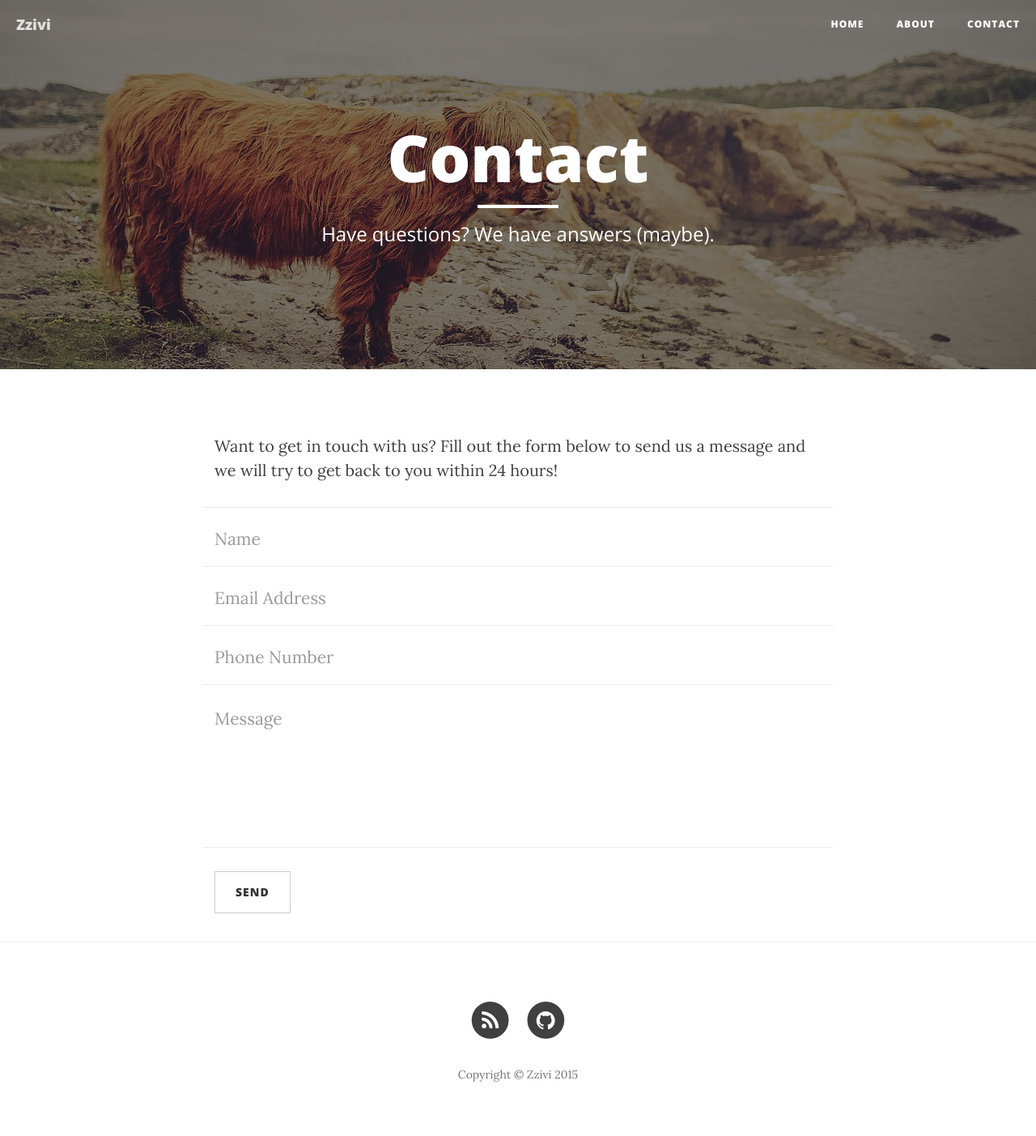
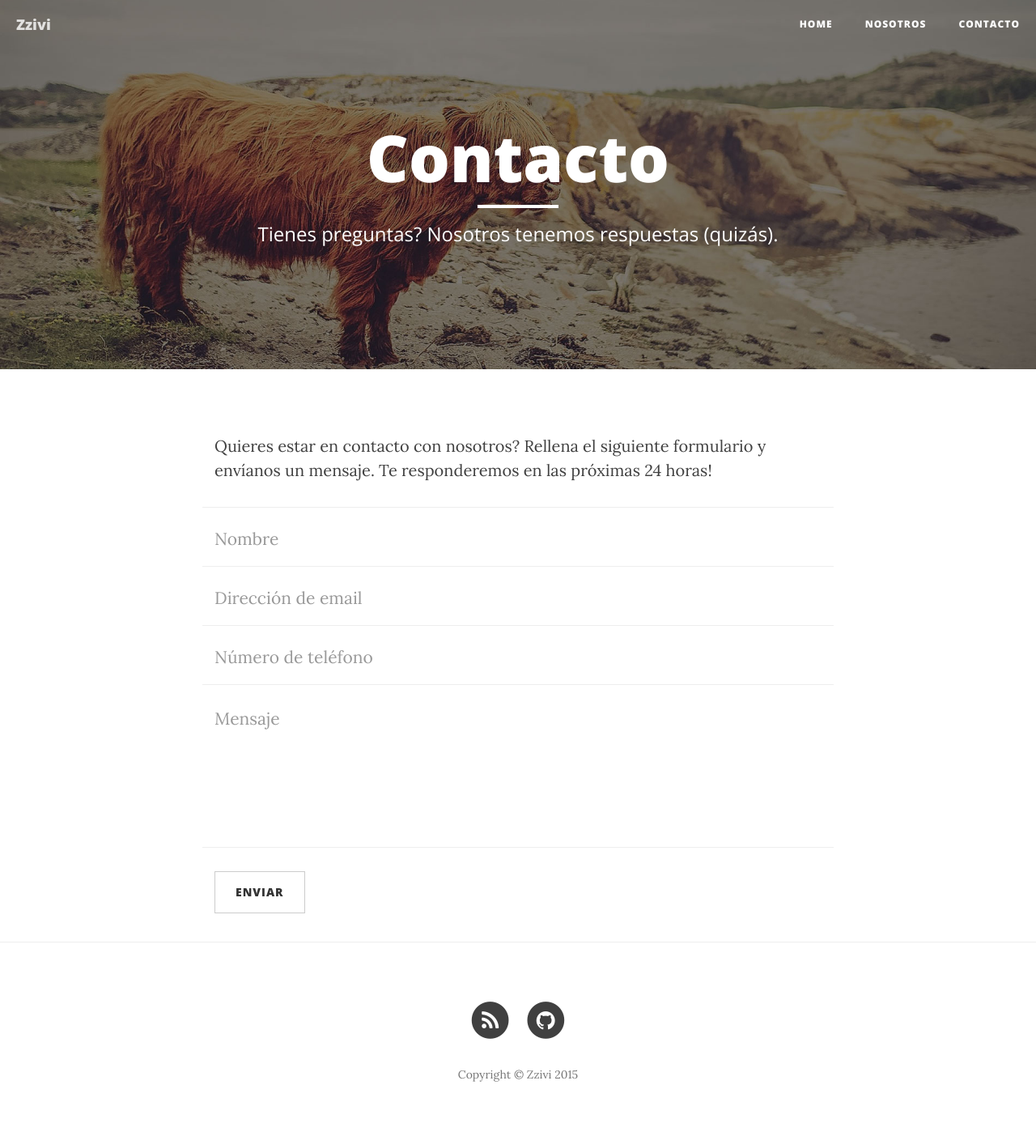
Before and after one commit to Zzivi/zzivi.github.io, a Jekyll site: the page built from contact.html, in a window 1280 px wide. Shown: the whole page at 81% size. Built offline with Jekyll 4.4.1, drawn with Linux system fonts in a browser that asks for light colours; nearby versions of some CDN libraries.

Commit message:
Changing copys

```diff
--- a/contact.html
+++ b/contact.html
@@ -1,40 +1,40 @@
 ---
 layout: page
-title: "Contact"
-description: "Have questions? We have answers (maybe)."
+title: "Contacto"
+description: "Tienes preguntas? Nosotros tenemos respuestas (quizás)."
 header-img: "img/contact-bg.jpg"
 ---
 
-<p>Want to get in touch with us? Fill out the form below to send us a message and we will try to get back to you within 24 hours!</p>
+<p>Quieres estar en contacto con nosotros? Rellena el siguiente formulario y envíanos un mensaje. Te responderemos en las próximas 24 horas!</p>
 <!-- Contact Form - Enter your email address on line 19 of the mail/contact_me.php file to make this form work. -->
 <!-- WARNING: Some web hosts do not allow emails to be sent through forms to common mail hosts like Gmail or Yahoo. It's recommended that you use a private domain email address! -->
 <!-- NOTE: To use the contact form, your site must be on a live web host with PHP! The form will not work locally! -->
 <form name="sentMessage" id="contactForm" novalidate>
     <div class="row control-group">
         <div class="form-group col-xs-12 floating-label-form-group controls">
-            <label>Name</label>
-            <input type="text" class="form-control" placeholder="Name" id="name" required data-validation-required-message="Please enter your name.">
+            <label>Nombre</label>
+            <input type="text" class="form-control" placeholder="Nombre" id="name" required data-validation-required-message="Por favor, introduce tu nombre.">
             <p class="help-block text-danger"></p>
         </div>
     </div>
     <div class="row control-group">
         <div class="form-group col-xs-12 floating-label-form-group controls">
-            <label>Email Address</label>
-            <input type="email" class="form-control" placeholder="Email Address" id="email" required data-validation-required-message="Please enter your email address.">
+            <label>Dirección de email</label>
+            <input type="email" class="form-control" placeholder="Dirección de email" id="email" required data-validation-required-message="Por favor, introduce tu dirección de email.">
             <p class="help-block text-danger"></p>
         </div>
     </div>
     <div class="row control-group">
         <div class="form-group col-xs-12 floating-label-form-group controls">
-            <label>Phone Number</label>
-            <input type="tel" class="form-control" placeholder="Phone Number" id="phone" required data-validation-required-message="Please enter your phone number.">
+            <label>Número de teléfono</label>
+            <input type="tel" class="form-control" placeholder="Número de teléfono" id="phone" required data-validation-required-message="Por favor, introduce tu número de teléfono.">
             <p class="help-block text-danger"></p>
         </div>
     </div>
     <div class="row control-group">
         <div class="form-group col-xs-12 floating-label-form-group controls">
-            <label>Message</label>
-            <textarea rows="5" class="form-control" placeholder="Message" id="message" required data-validation-required-message="Please enter a message."></textarea>
+            <label>Mensaje</label>
+            <textarea rows="5" class="form-control" placeholder="Mensaje" id="message" required data-validation-required-message="Por favor, introduce tu mensaje."></textarea>
             <p class="help-block text-danger"></p>
         </div>
     </div>
@@ -42,7 +42,7 @@ header-img: "img/contact-bg.jpg"
     <div id="success"></div>
     <div class="row">
         <div class="form-group col-xs-12">
-            <button type="submit" class="btn btn-default">Send</button>
+            <button type="submit" class="btn btn-default">Enviar</button>
         </div>
     </div>
 </form>
```
Also changed, not shown: about.html (+4 -5 lines).
